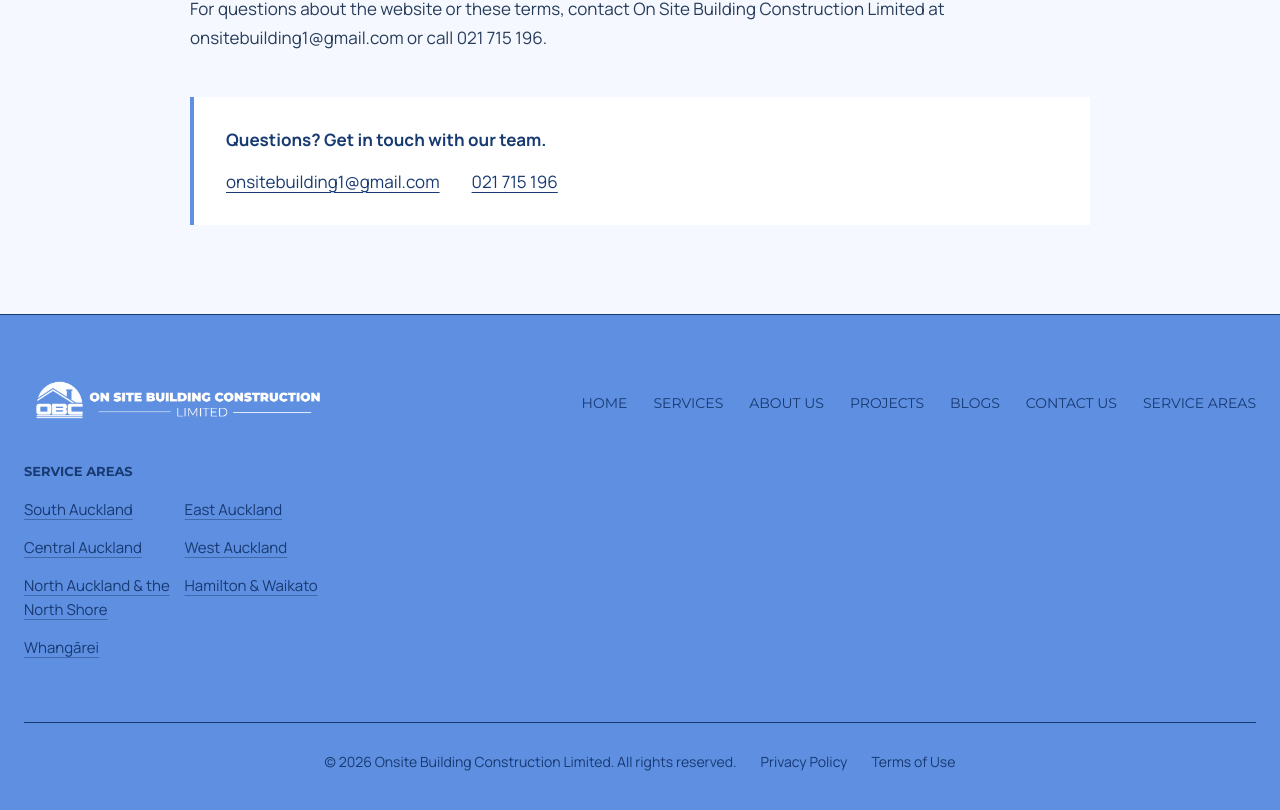
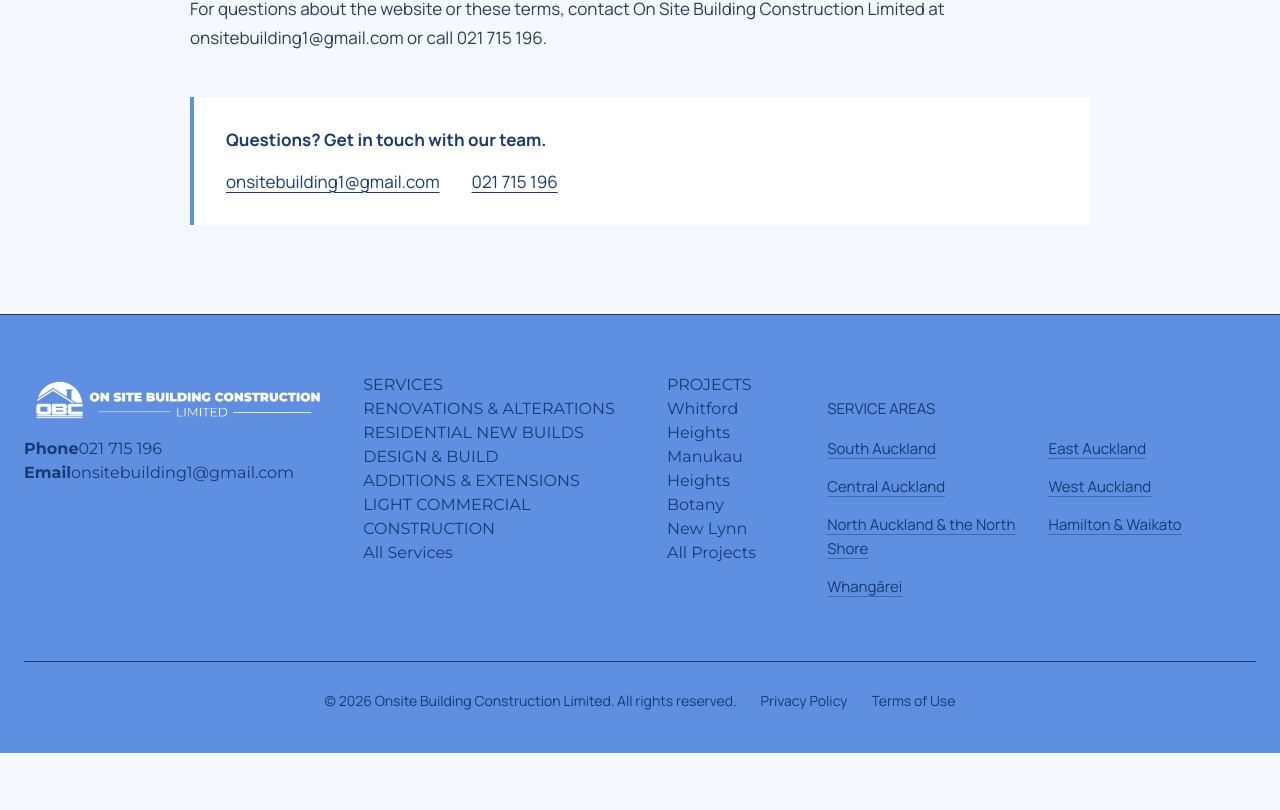
Before and after one commit to GMFB-Web-Dev/On-Site-Building, a Next.js app: page /terms in a window 1280 px wide. Shown: the part 2628-3438 px from the top of the page. After the commit the page ends 3381 px from the top, so only its background shows below. Built offline with nearby package versions, Linux system fonts and the light colour scheme.

Commit message:
Reorganise footer into company, service, project and region columns

```diff
--- a/app/site.tsx
+++ b/app/site.tsx
@@ -224,19 +224,40 @@ function EnquirySection({ withMap = true }: { withMap?: boolean }) {
 }
 
 export function SiteFooter({ file }: { file: string }) {
-  const page = file.replace("footer-", "").replace(".png", "");
-  const active = page === "service" ? "services" : page === "blog" ? "blogs" : ["whitford", "new-lynn"].includes(page) ? "projects" : page;
-  const items = [["Home",paths.home,"home"],["Services",paths.services,"services"],["About us",paths.about,"about"],["Projects",paths.projects,"projects"],["Blogs",paths.blogs,"blogs"],["Contact us",paths.contact,"contact"],["Service areas",paths.serviceAreas,"serviceAreas"]];
+  const labels = masterContent.services.labels;
+  const services = [
+    [labels.renovations, paths.serviceRenovations],
+    [labels.newBuilds, paths.service],
+    [labels.designBuild, paths.serviceDesignBuild],
+    [labels.extensions, paths.serviceExtensions],
+    [labels.commercial, paths.serviceCommercial],
+    ["All Services", paths.services],
+  ] as const;
+  const projectLinks = [
+    ...projects.map(project => [project.name, project.href] as const),
+    ["All Projects", paths.projects] as const,
+  ];
   return <footer className="site-footer"><div className="content-shell">
     <div className="footer-top">
       <div className="footer-brand-column">
         <Link href="/" className="brand header-brand footer-brand" aria-label="On Site Building Construction Limited home"><span className="header-logo"><Image src="/osbc-header-logo.png" alt="On Site Building Construction Limited" fill sizes="(max-width: 800px) 240px, 340px" unoptimized /></span></Link>
-        <nav className="footer-regions" aria-label="Service areas">
-          <strong>Service areas</strong>
-          <ul>{coverageRegions.map(region => <li key={region.id}><Link href={`${paths.serviceAreas}#coverage-${region.id}`}>{region.name}</Link></li>)}</ul>
-        </nav>
+        <div className="footer-contact-details">
+          <div><strong>Phone</strong><a href={masterContent.business.phoneHref}>{masterContent.business.phone}</a></div>
+          <div><strong>Email</strong><a href={`mailto:${masterContent.business.email}`}>{masterContent.business.email}</a></div>
+        </div>
       </div>
-      <nav className="footer-navigation" aria-label="Footer navigation">{items.map(([label, href, key]) => <Link key={href} href={href} className={active === key ? "active" : ""} aria-current={active === key ? "page" : undefined}>{label}</Link>)}</nav>
+      <nav className="footer-link-column" aria-label="Footer services">
+        <h2>Services</h2>
+        <ul>{services.map(([label,href]) => <li key={href}><Link href={href}>{label}</Link></li>)}</ul>
+      </nav>
+      <nav className="footer-link-column" aria-label="Footer projects">
+        <h2>Projects</h2>
+        <ul>{projectLinks.map(([label,href]) => <li key={href}><Link href={href}>{label}</Link></li>)}</ul>
+      </nav>
+      <nav className="footer-link-column footer-regions" aria-label="Footer service areas">
+        <h2>Service Areas</h2>
+        <ul>{coverageRegions.map(region => <li key={region.id}><Link href={`${paths.serviceAreas}#coverage-${region.id}`}>{region.name}</Link></li>)}</ul>
+      </nav>
     </div>
     <div className="footer-bottom"><span>© 2026 Onsite Building Construction Limited. All rights reserved.</span><nav aria-label="Legal links"><Link href="/privacy-policy">Privacy Policy</Link><Link href="/terms">Terms of Use</Link></nav></div>
   </div></footer>;
```
